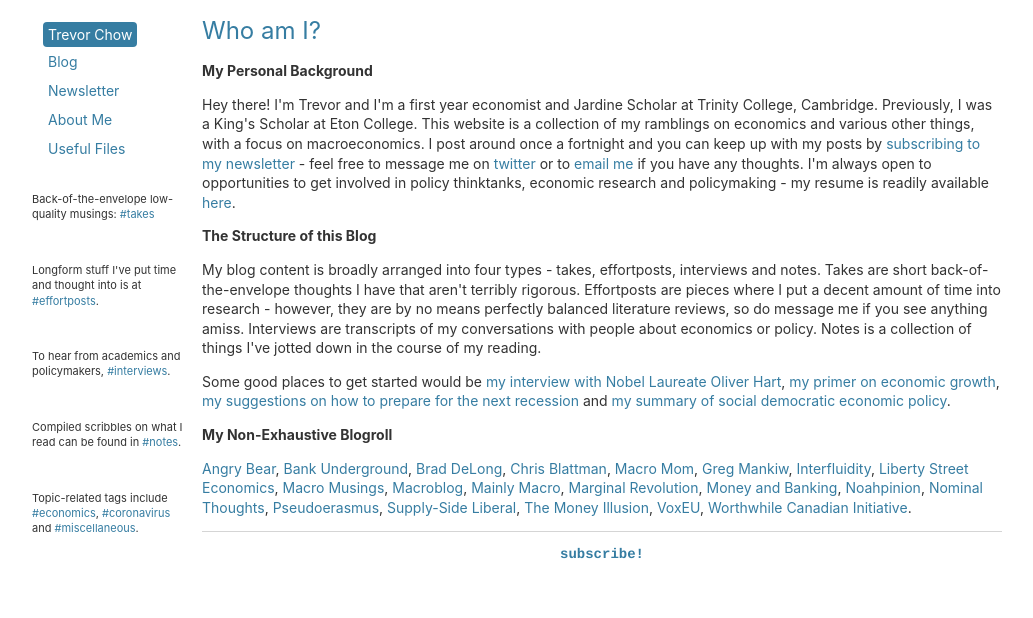
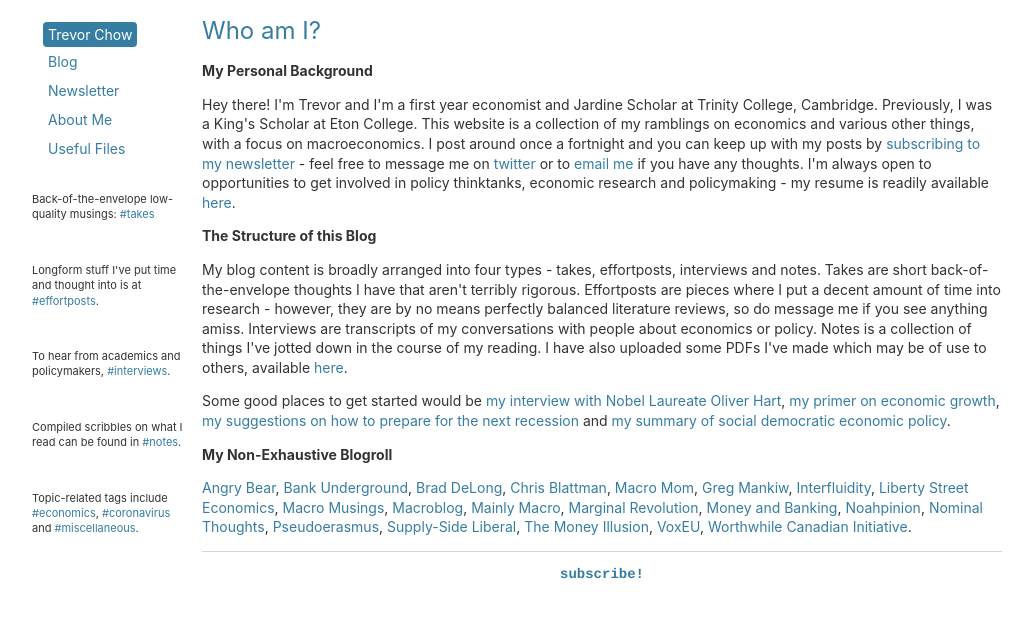
Before and after one commit to tmychow/tmychow.github.io, a Jekyll site: the page built from about/index.html, in a window 1280 px wide. Shown: the top 618 px of the page, without its empty margins (28-1061 px from the left). Built offline with Jekyll 4.4.1, drawn with Linux system fonts in a browser that asks for light colours.

Commit message:
Update index.html

```diff
--- a/about/index.html
+++ b/about/index.html
@@ -7,7 +7,7 @@ title: Trevor's Mostly Economic Musings
 	<p><strong>My Personal Background</strong></p>
 	<p>Hey there! I'm Trevor and I'm a first year economist and Jardine Scholar at Trinity College, Cambridge. Previously, I was a King's Scholar at Eton College. This website is a collection of my ramblings on economics and various other things, with a focus on macroeconomics. I post around once a fortnight and you can keep up with my posts by <a href="https://buttondown.email/tmychow">subscribing to my newsletter</a> - feel free to message me on <a href="https://twitter.com/tmychow">twitter</a> or to <a href="mailto:tmychow@gmail.com?subject=Mostly Economic Musings">email me</a> if you have any thoughts. I'm always open to opportunities to get involved in policy thinktanks, economic research and policymaking - my resume is readily available <a href="/assets/Resume.pdf">here</a>.</p>
 	<p><strong>The Structure of this Blog</strong></p>
-	<p> My blog content is broadly arranged into four types - takes, effortposts, interviews and notes. Takes are short back-of-the-envelope thoughts I have that aren't terribly rigorous. Effortposts are pieces where I put a decent amount of time into research - however, they are by no means perfectly balanced literature reviews, so do message me if you see anything amiss. Interviews are transcripts of my conversations with people about economics or policy. Notes is a collection of things I've jotted down in the course of my reading. </p>
+	<p> My blog content is broadly arranged into four types - takes, effortposts, interviews and notes. Takes are short back-of-the-envelope thoughts I have that aren't terribly rigorous. Effortposts are pieces where I put a decent amount of time into research - however, they are by no means perfectly balanced literature reviews, so do message me if you see anything amiss. Interviews are transcripts of my conversations with people about economics or policy. Notes is a collection of things I've jotted down in the course of my reading. I have also uploaded some PDFs I've made which may be of use to others, available <a href="/usefulfiles">here</a>.</p>
 	<p> Some good places to get started would be <a href="https://tmychow.com/blog/2020/05/14/a-conversation-with-nobel-laureate-oliver-hart">my interview with Nobel Laureate Oliver Hart</a>, <a href="https://tmychow.com/blog/2020/07/02/growth-a-primer-in-three-parts">my primer on economic growth</a>, <a href="https://tmychow.com/blog/2020/09/05/the-next-recession">my suggestions on how to prepare for the next recession</a> and <a href="https://tmychow.com/blog/2020/12/19/mr-medlock-and-the-classics">my summary of social democratic economic policy</a>.</p>
 	<p><strong>My Non-Exhaustive Blogroll</strong></p>
 	<p><a href="https://angrybearblog.com/">Angry Bear</a>, <a href="https://bankunderground.co.uk/">Bank Underground</a>, <a href="https://delong.typepad.com/">Brad DeLong</a>, <a href="https://chrisblattman.com/">Chris Blattman</a>, <a href="http://macromomblog.com/">Macro Mom</a>, <a href="https://gregmankiw.blogspot.com/">Greg Mankiw</a>, <a href="https://interfluidity.com/">Interfluidity</a>, <a href="https://libertystreeteconomics.newyorkfed.org/">Liberty Street Economics</a>, <a href="https://macromarketmusings.blogspot.com/">Macro Musings</a>, <a href="https://www.frbatlanta.org/blogs/macroblog/">Macroblog</a>, <a href="https://mainlymacro.blogspot.com/">Mainly Macro</a>, <a href="https://marginalrevolution.com/">Marginal Revolution</a>, <a href="https://www.moneyandbanking.com/">Money and Banking</a>, <a href="noahpinion.substack.com">Noahpinion</a>, <a href="https://www.nominalthoughts.com/">Nominal Thoughts</a>, <a href="https://pseudoerasmus.com/">Pseudoerasmus</a>, <a href="https://blog.supplysideliberal.com/">Supply-Side Liberal</a>, <a href="https://www.themoneyillusion.com/">The Money Illusion</a>, <a href="https://voxeu.org/">VoxEU</a>, <a href="https://worthwhile.typepad.com/">Worthwhile Canadian Initiative</a>.</p>
```
